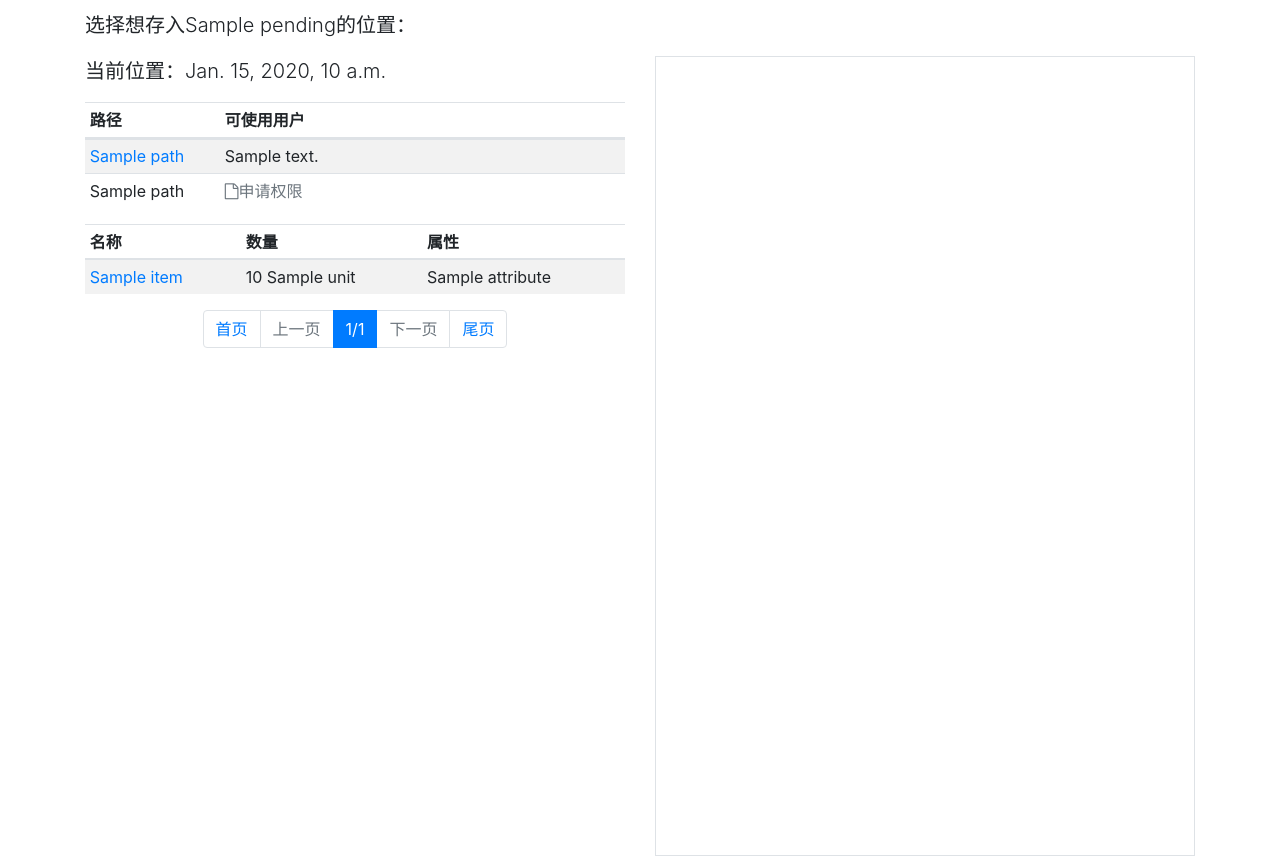
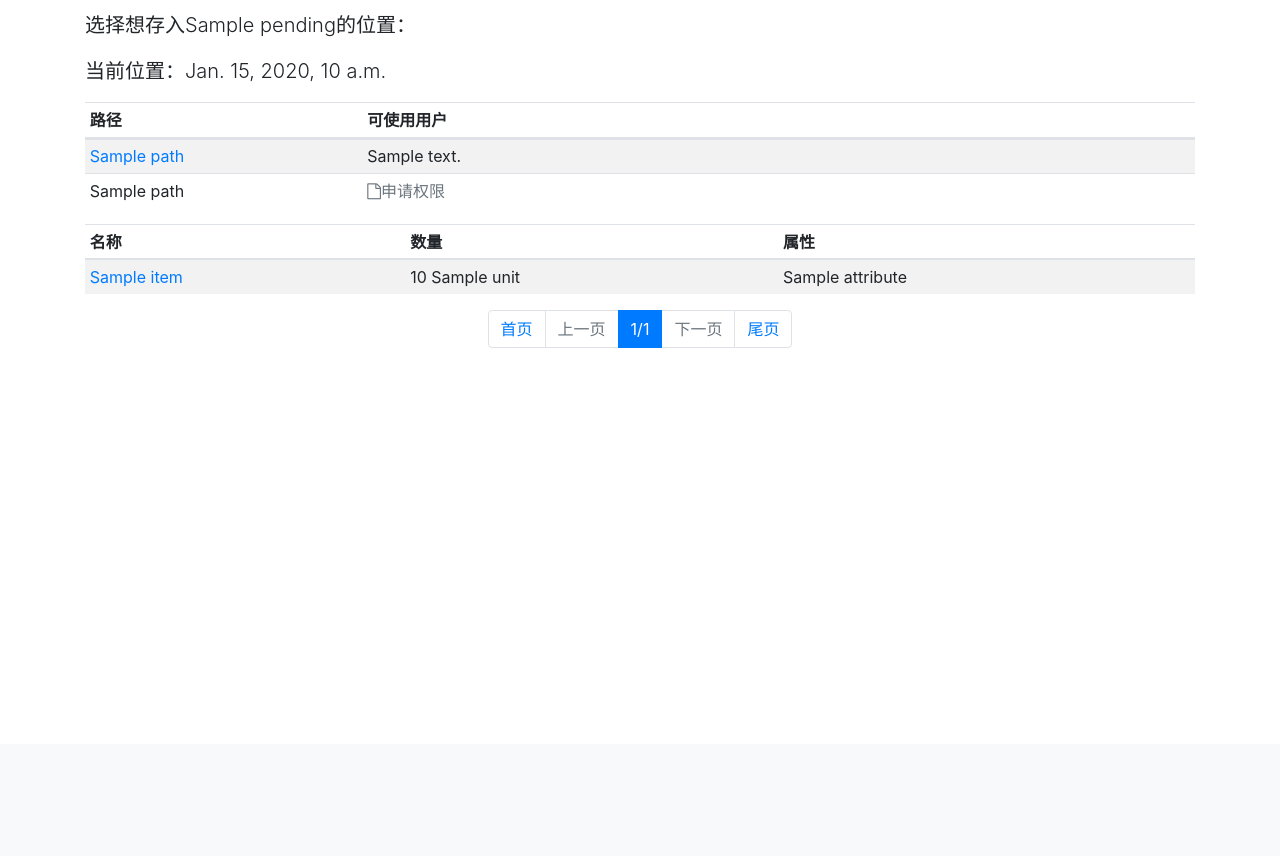
Before and after one commit to zyayoung/lab-item-tracking, a Django app: template inventory/templates/inventory/location.html in a window 1280 px wide. Shown: the part 56-912 px from the top of the page. After the commit the page ends 404 px from the top, so only its background shows below. Run offline with Django 3.2, Linux system fonts and the light colour scheme; the template is opened without the code that fills it: most values are stand-ins (such as "Sample title", 1, 10 or a date in 2020); some libraries are stand-ins or nearby versions.

Commit message:
Better locating

```diff
--- a/inventory/templates/inventory/location.html
+++ b/inventory/templates/inventory/location.html
@@ -5,8 +5,6 @@
 {% if pending %}
 <p class="lead">选择想存入{{ pending }}的位置：</p>
 {% endif %}
-<div class="row">
-<div class="col-lg-6">
 <p class="lead">
     当前位置：{{ loc_now_str }}
     {% if not pending %}
@@ -20,6 +18,9 @@
     {% endif %}
     {% endif %}
 </p>
+{% if all_locs %}
+<div id="main2" class="border chart" style="height: 300px;"></div>
+{% endif %}
 <table class="table table-striped table-sm row mx-0">
     <thead class="w-100">
         <tr class="row mx-0">
@@ -152,13 +153,6 @@
     </ul>
 </nav>
 {% endif %}
-</div>
-{% if allow_locs %}
-<div class="col-lg-6">
-<div id="main2" class="border" style="height: 800px;"></div>
-</div>
-{% endif %}
-</div>
 <!-- modal start -->
 {% if pending %}
 <div class="modal fade" id="cfmModal" tabindex="-1" role="dialog" aria-labelledby="cfmModalTitle" aria-hidden="true">
@@ -222,13 +216,13 @@
         $("#qrcodeId").attr('src', url);
     }
 </script>
-{% if allow_locs %}
+{% if all_locs %}
 <script src="https://cdn.bootcss.com/echarts/4.2.0-rc.2/echarts.min.js"></script>
 <script>
 data ={{ loc_node|safe }}
 norm = function(node){
-    node.value = 1;
-    node.children.forEach(norm)
+    node.value = node.children.length;
+    node.children.forEach(norm);
 };
 norm(data);
 var formatUtil = echarts.format;
@@ -289,6 +283,7 @@ option = {
 
     series: [
         {
+            name: 'root',
             type: 'treemap',
             visibleMin: 500,
             width: '100%',
@@ -298,20 +293,17 @@ option = {
                 formatter: '{b}'
             },
             roam: false,
-            nodeClick: 'link',
+            nodeClick: false,
             upperLabel: {
                 normal: {
                     show: true,
-                    height: 30
+                    height: 50
                 }
             },
             itemStyle: {
                 normal: {
                     borderColor: '#fff'
                 }
-            },
-            breadcrumb: {
-                show: false
             },
             levels: getLevelOption(),
             data: data.children
@@ -320,6 +312,10 @@ option = {
     };
 var myChart = echarts.init(document.getElementById('main2'));
 myChart.setOption(option);
+myChart.on('click', function (param){
+    var link=param.data.link;
+    window.location.href=link;
+});
 </script>
 {% endif %}
 {% endblock %}
--- a/templates/base.html
+++ b/templates/base.html
@@ -21,6 +21,11 @@
     <script src="https://cdn.bootcss.com/html5shiv/3.7.3/html5shiv.min.js"></script>
     <script src="https://cdn.bootcss.com/respond.js/1.4.2/respond.min.js"></script>
     <![endif]-->
+  <style>
+    .chart {
+        margin-bottom: 20px;
+    }
+  </style>
   {% block css %}{% endblock %}
 </head>
 
--- a/traffic/templates/traffic/locations.html
+++ b/traffic/templates/traffic/locations.html
@@ -161,7 +161,7 @@ option = {
                 show: true,
                 formatter: '{b}'
             },
-            nodeClick: 'link',
+            nodeClick: false,
             itemStyle: {
                 normal: {
                     borderColor: '#fff'
```
